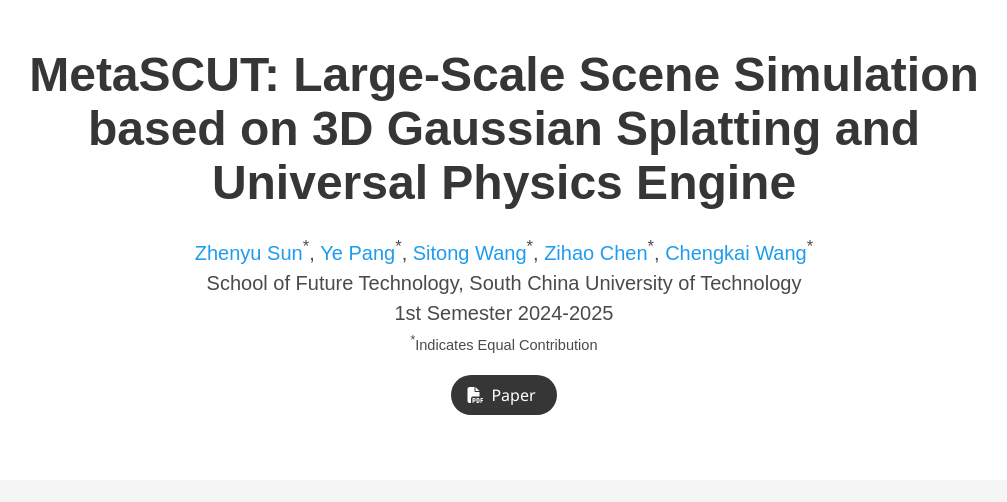
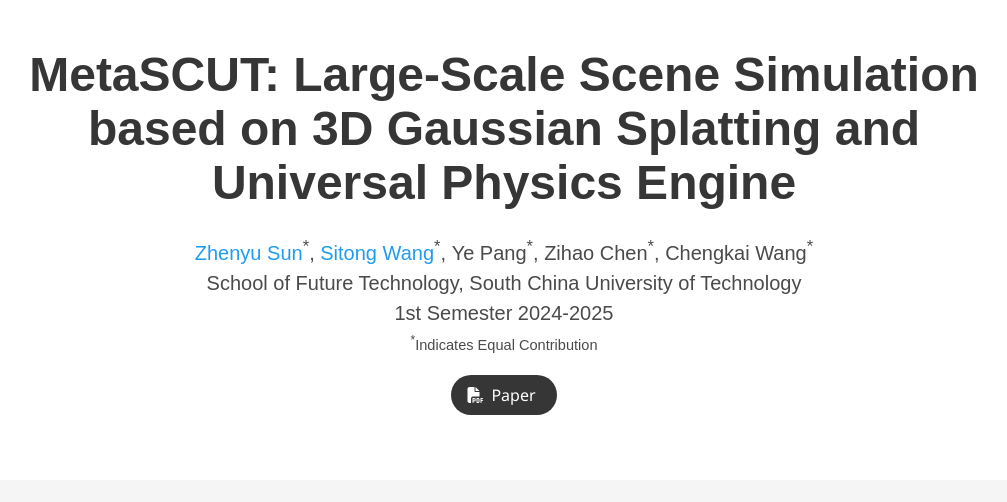
Before and after one commit to SitongWang-NJ/MetaSCUT, a plain HTML site: page index.html in a window 1280 px wide. Shown: the top 502 px of the page, without its empty margins (136-1143 px from the left). Drawn offline with nearby package versions, Linux system fonts and the light colour scheme; some icons are missing; a web font is replaced by a local one.

Commit message:
Update index.html

```diff
--- a/index.html
+++ b/index.html
@@ -94,15 +94,15 @@
             <div class="is-size-5 publication-authors">
               <!-- Paper authors -->
               <span class="author-block">
-                <a href="FIRST AUTHOR PERSONAL LINK" target="_blank">Zhenyu Sun</a><sup>*</sup>,</span>
+                <a href="https://zhenyusun-walker.github.io/" target="_blank">Zhenyu Sun</a><sup>*</sup>,</span>
                 <span class="author-block">
-                  <a href="SECOND AUTHOR PERSONAL LINK" target="_blank">Ye Pang</a><sup>*</sup>,</span>
+                  <a href="https://sitongwang-nj.github.io/" target="_blank">Sitong Wang</a><sup>*</sup>,</span>
                   <span class="author-block">
-                    <a href="THIRD AUTHOR PERSONAL LINK" target="_blank">Sitong Wang</a><sup>*</sup>,</span>
+                    Ye Pang<sup>*</sup>,</span>
                     <span class="author-block">
-                      <a href="FOURTH AUTHOR PERSONAL LINK" target="_blank">Zihao Chen</a><sup>*</sup>,</span>
+                      Zihao Chen<sup>*</sup>,</span>
                       <span class="author-block">
-                        <a href="FIFTH AUTHOR PERSONAL LINK" target="_blank">Chengkai Wang</a><sup>*</sup>
+                        Chengkai Wang<sup>*</sup>
                   </div>
 
                   <div class="is-size-5 publication-authors">
```
